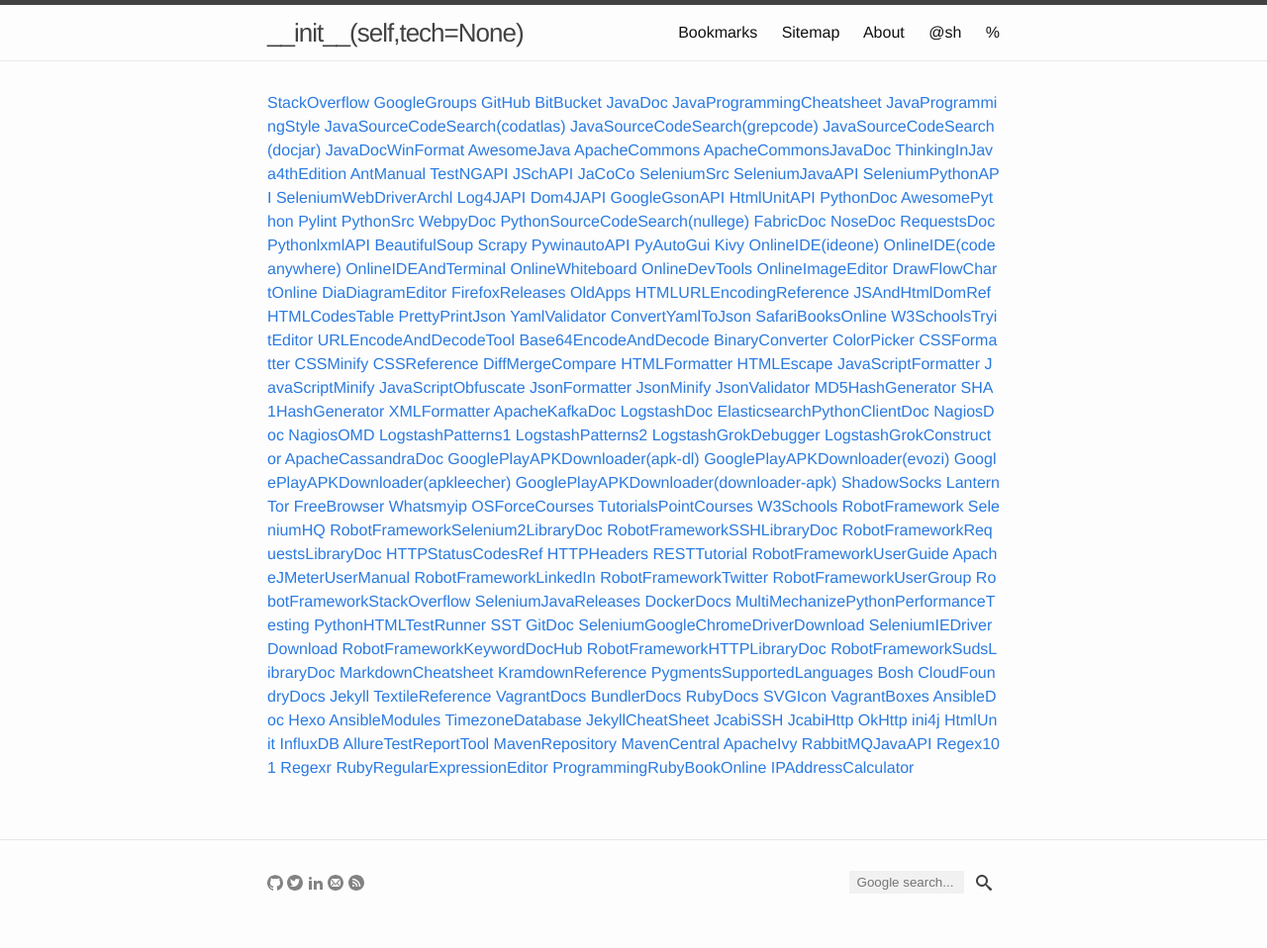
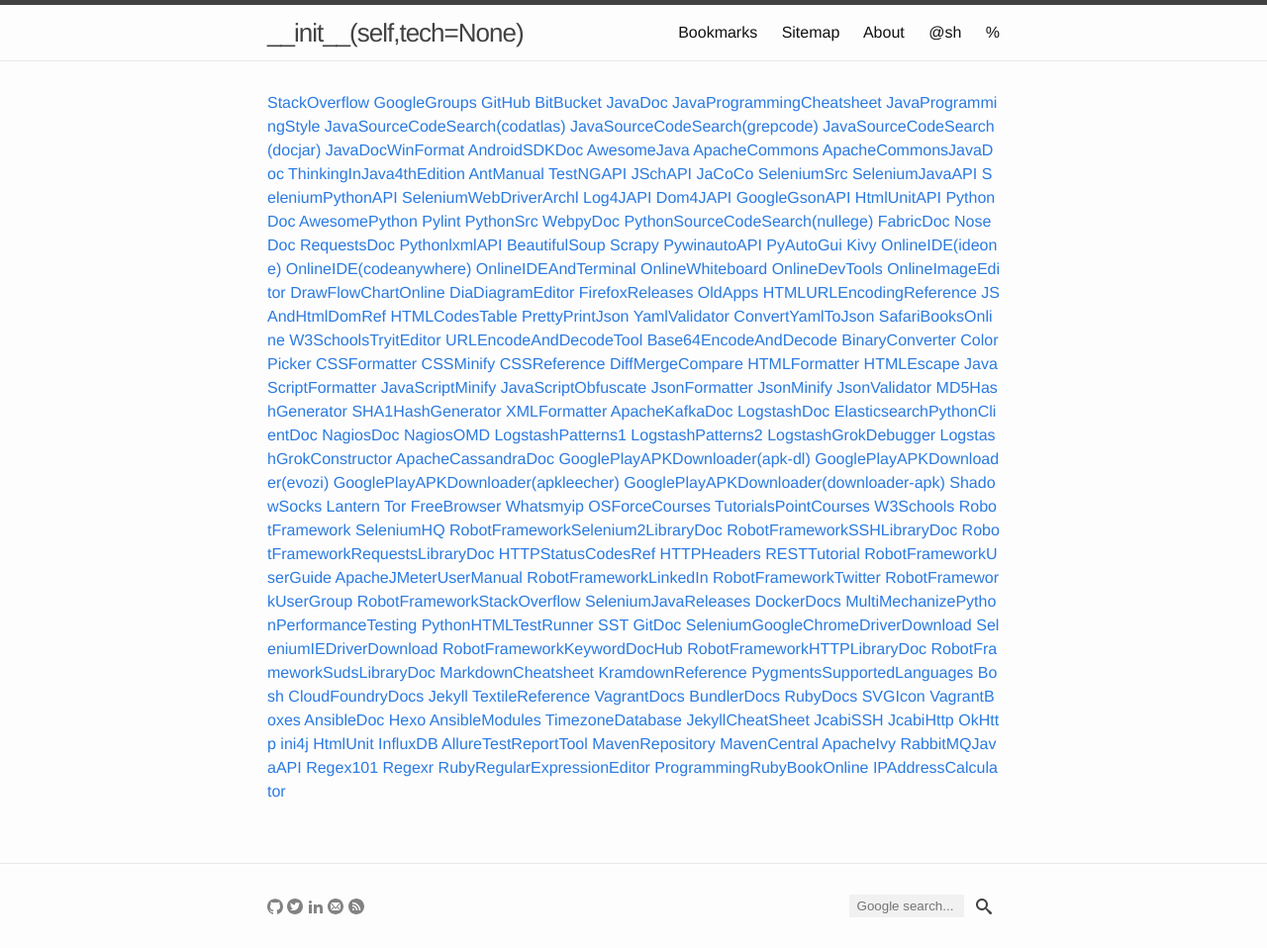
Before and after one commit to yuan-jiang/yuan-jiang.github.io, a Jekyll site: the page built from bookmarks.md, in a window 1280 px wide. Shown: the whole page at 99% size. Built offline with Jekyll 4.4.1, drawn with Linux system fonts in a browser that asks for light colours; before the commit the page ends 934 px from its top, so only the background shows below that.

Commit message:
Update bookmarks.yml

```diff
--- a/_data/bookmarks.yml
+++ b/_data/bookmarks.yml
@@ -20,6 +20,8 @@
   link: http://www.docjar.com/
 - description: JavaDocWinFormat
   link: http://javadoc.allimant.org/
+- description: AndroidSDKDoc
+  link: https://developer.android.com/reference/packages.html
 - description: AwesomeJava
   link: https://java.libhunt.com/
 - description: ApacheCommons
```
